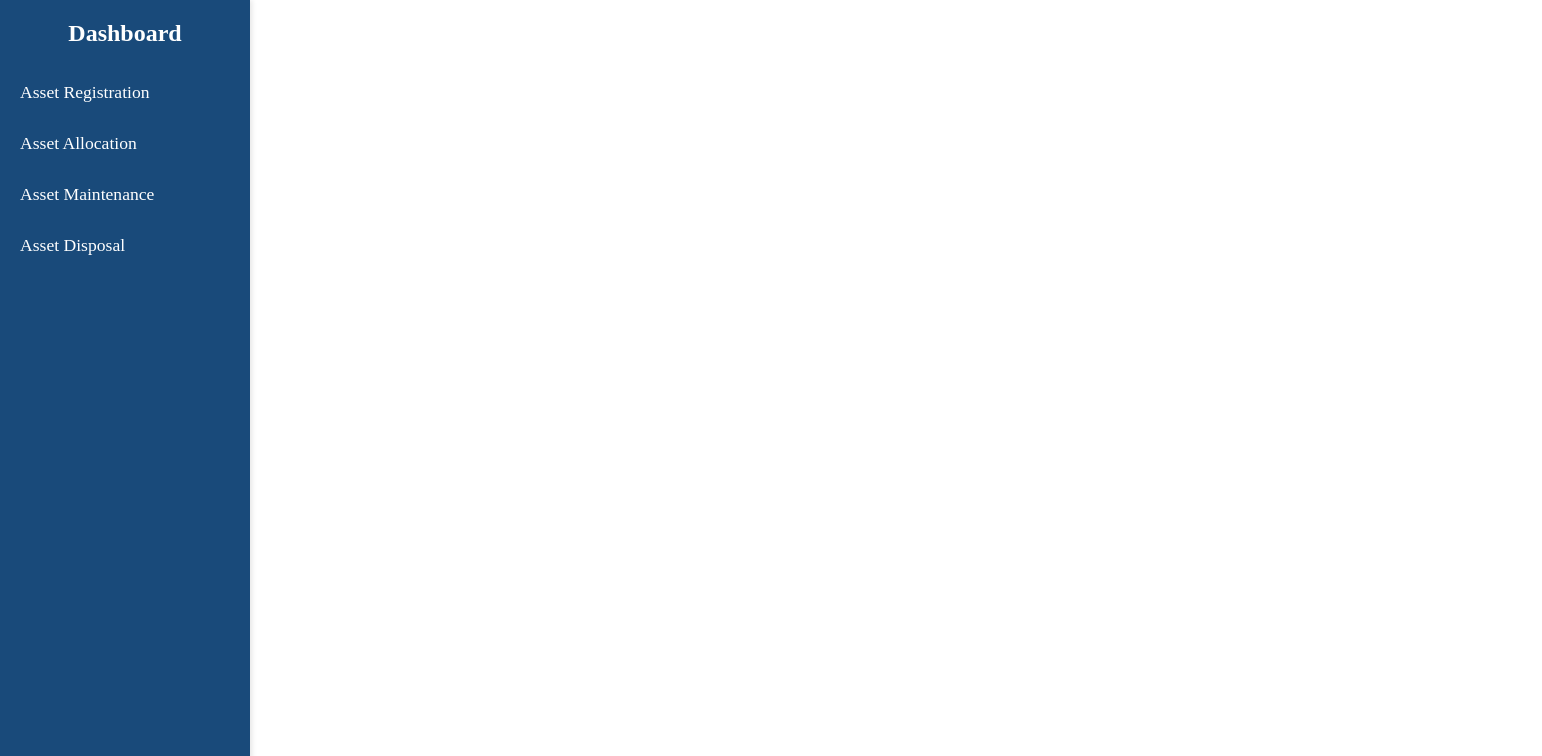
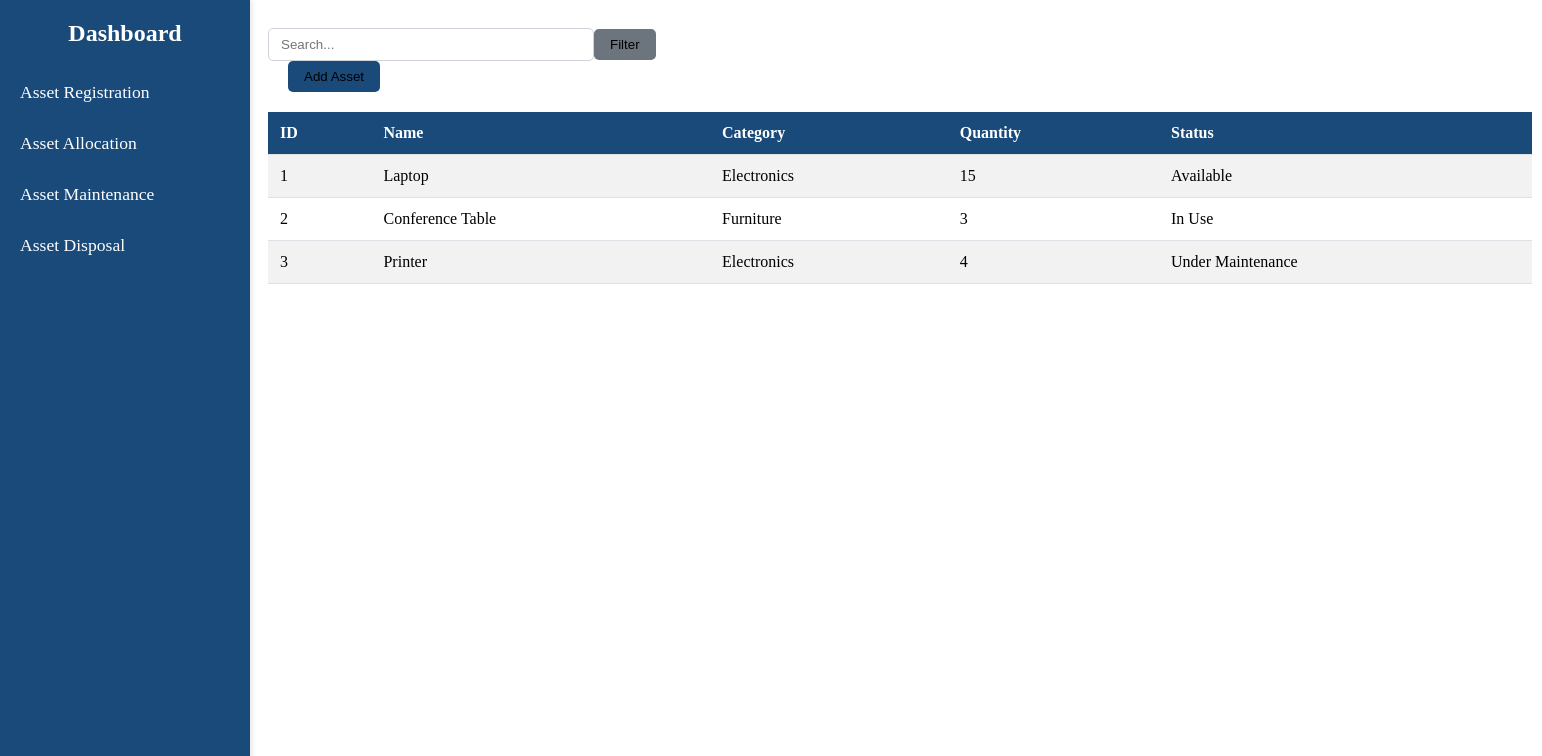
Before and after one commit to Sarang2022344/Asset-Management-, a React (Vite) app in the folder frontend/AssetManagement/: page /asset-registration in a window 1280 px wide. Both pictures are taken after typing "Sample", "Sample123" into the empty fields and a click on the button "Login". Shown: the top 756 px of the page, 1542 px wide, since content can reach past the window. Built offline with nearby package versions, Linux system fonts and the light colour scheme.

Commit message:
add registartion page

```diff
--- a/frontend/AssetManagement/src/components/AssetRegistration.css
+++ b/frontend/AssetManagement/src/components/AssetRegistration.css
@@ -0,0 +1,91 @@
+/* AddAsset.css */
+
+.container.mt-4 {
+    margin-left: 250px;
+    padding: 20px 10px 10px 10px ;
+    height: 100%;
+    transition: margin-left 0.3s ease;
+  }
+
+  /* Adjust the container for smaller screens */
+  @media (max-width: 768px) {
+    .container.mt-4 {
+      margin-left: 200px;
+    }
+  }
+
+  @media (max-width: 480px) {
+    .container.mt-4 {
+      margin-left: 0;
+      padding: 10px;
+    }
+  }
+
+  /* Style the search and filter section */
+  .d-flex.justify-content-between.mb-3 {
+    margin-bottom: 20px;
+  }
+
+  /* Style the search input */
+  .form-control.me-2 {
+    width: 300px;
+    border-radius: 5px;
+    border: 1px solid #ced4da;
+    padding: 8px 12px;
+  }
+
+  /* Style the filter button */
+  .btn-secondary {
+    background-color: #6c757d;
+    border: none;
+    padding: 8px 16px;
+    border-radius: 5px;
+    transition: background-color 0.3s ease;
+  }
+
+  .btn-secondary:hover {
+    background-color: #5a6268;
+  }
+
+  /* Style the "Add Asset" button */
+  .btn-primary {
+    background-color: #194a7a;
+    border: none;
+    padding: 8px 16px ;
+    border-radius: 5px;
+    margin-left: 20px;
+    border-radius: 5px;
+    border-right: 50px;
+    transition: background-color 0.3s ease;
+  }
+
+  .btn-primary:hover {
+    background-color: #1365a7;
+  }
+
+  .table {
+    width: 100%;
+    border-collapse: collapse;
+    margin-top: 20px;
+  }
+
+  .table th,
+  .table td {
+    padding: 12px;
+    text-align: left;
+    border-bottom: 1px solid #dee2e6;
+  }
+
+  .table th {
+    background-color: #194a7a;
+    color: white;
+    font-weight: bold;
+  }
+
+  .table-striped tbody tr:nth-of-type(odd) {
+    background-color: rgba(0, 0, 0, 0.05);
+  }
+
+  .table-hover tbody tr:hover {
+    background-color: rgba(0, 0, 0, 0.075);
+  }
--- a/frontend/AssetManagement/src/components/AssetRegistration.jsx
+++ b/frontend/AssetManagement/src/components/AssetRegistration.jsx
@@ -1,12 +1,55 @@
+import React, { useState } from "react";
+import Button from "react-bootstrap/Button";
+import Form from "react-bootstrap/Form";
+import Table from "react-bootstrap/Table";
+import "./AssetRegistration.css";
 
-import React from 'react'
+const AddAsset = () => {
+  return (
+    <div className="container mt-4">
+      <div className="d-flex justify-content-between mb-3">
+        <div className="d-flex">
+          <Form.Control type="text" placeholder="Search..." className="me-2" />
+          <Button variant="secondary">Filter</Button>
+        </div>
+        <Button variant="primary">Add Asset</Button>
+      </div>
+      <Table striped bordered hover>
+        <thead>
+          <tr>
+            <th>ID</th>
+            <th>Name</th>
+            <th>Category</th>
+            <th>Quantity</th>
+            <th>Status</th>
+          </tr>
+        </thead>
+        <tbody>
+          <tr>
+            <td>1</td>
+            <td>Laptop</td>
+            <td>Electronics</td>
+            <td>15</td>
+            <td>Available</td>
+          </tr>
+          <tr>
+            <td>2</td>
+            <td>Conference Table</td>
+            <td>Furniture</td>
+            <td>3</td>
+            <td>In Use</td>
+          </tr>
+          <tr>
+            <td>3</td>
+            <td>Printer</td>
+            <td>Electronics</td>
+            <td>4</td>
+            <td>Under Maintenance</td>
+          </tr>
+        </tbody>
+      </Table>
+    </div>
+  );
+};
 
-const AssetRegistration = () => {
-  return (
-    <div>
-
-    </div>
-  )
-}
-
-export default AssetRegistration
+export default AddAsset;
```
